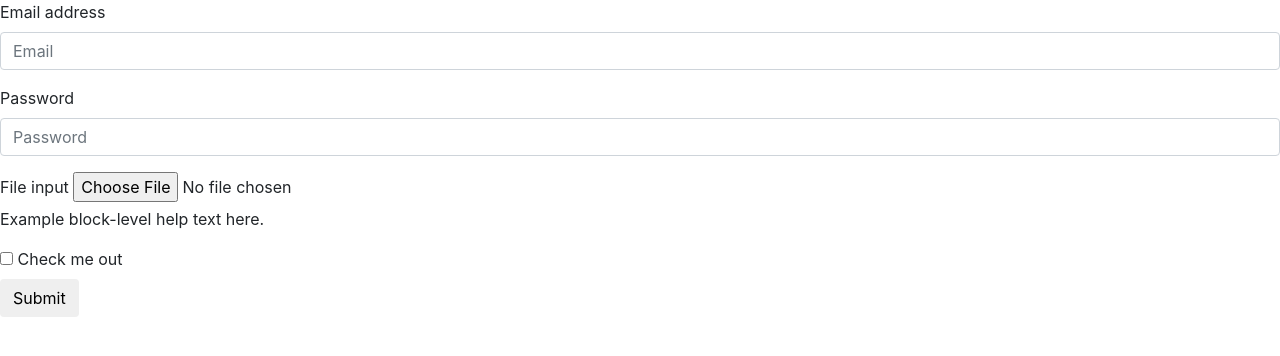
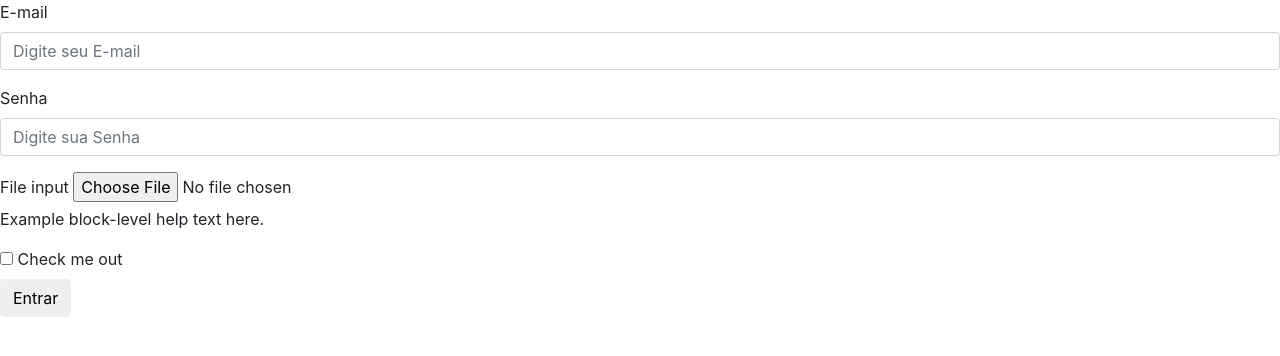
Before and after one commit to leandrocode/fidelity, a PHP site: page / in a window 1280 px wide. Shown: the top 356 px of the page. Run offline with PHP 8.4, Linux system fonts and the light colour scheme.

Commit message:
tradução de 2 itens

```diff
--- a/index.php
+++ b/index.php
@@ -9,12 +9,12 @@
 <body>
   <form>
     <div class="form-group">
-      <label for="exampleInputEmail1">Email address</label>
-      <input type="email" class="form-control" id ="exampleInputEmail1" placeholder="Email">
+      <label for="exampleInputEmail1">E-mail</label>
+      <input type="email" class="form-control" id ="exampleInputEmail1" placeholder="Digite seu E-mail">
     </div>
     <div class="form-group">
-      <label for="exampleInputPassword1">Password</label>
-      <input type="password" class="form-control" id="exampleInputPassword1" placeholder="Password">
+      <label for="exampleInputPassword1">Senha</label>
+      <input type="password" class="form-control" id="exampleInputPassword1" placeholder="Digite sua Senha">
     </div>
     <div class="form-group">
       <label for="exampleInputFile">File input</label>
@@ -26,7 +26,7 @@
         <input type="checkbox"> Check me out
       </label>
     </div>
-    <button type="submit" class="btn btn-default">Submit</button>
+    <button type="submit" class="btn btn-default">Entrar</button>
   </form>
 </body>
 </html>
```
